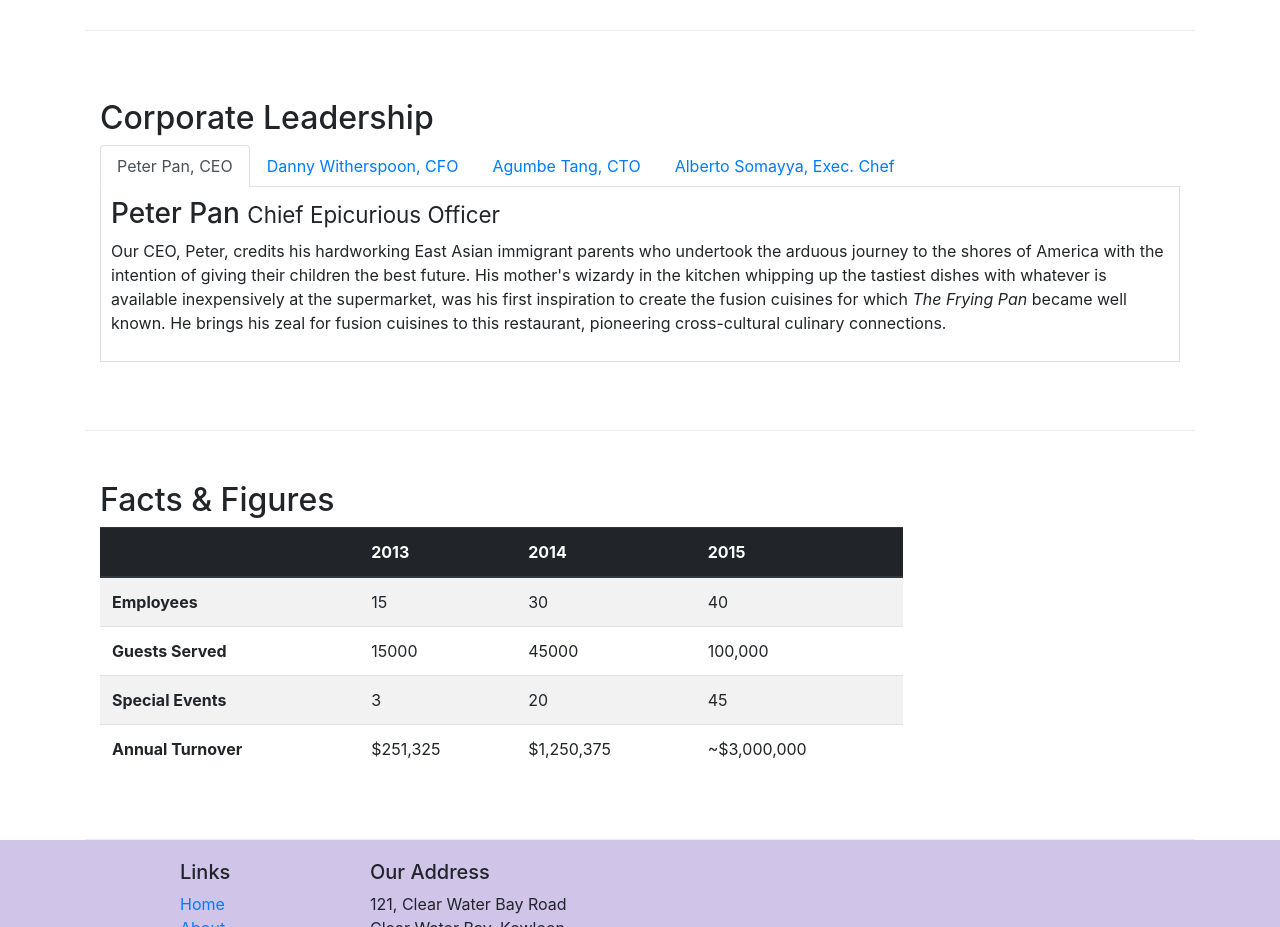
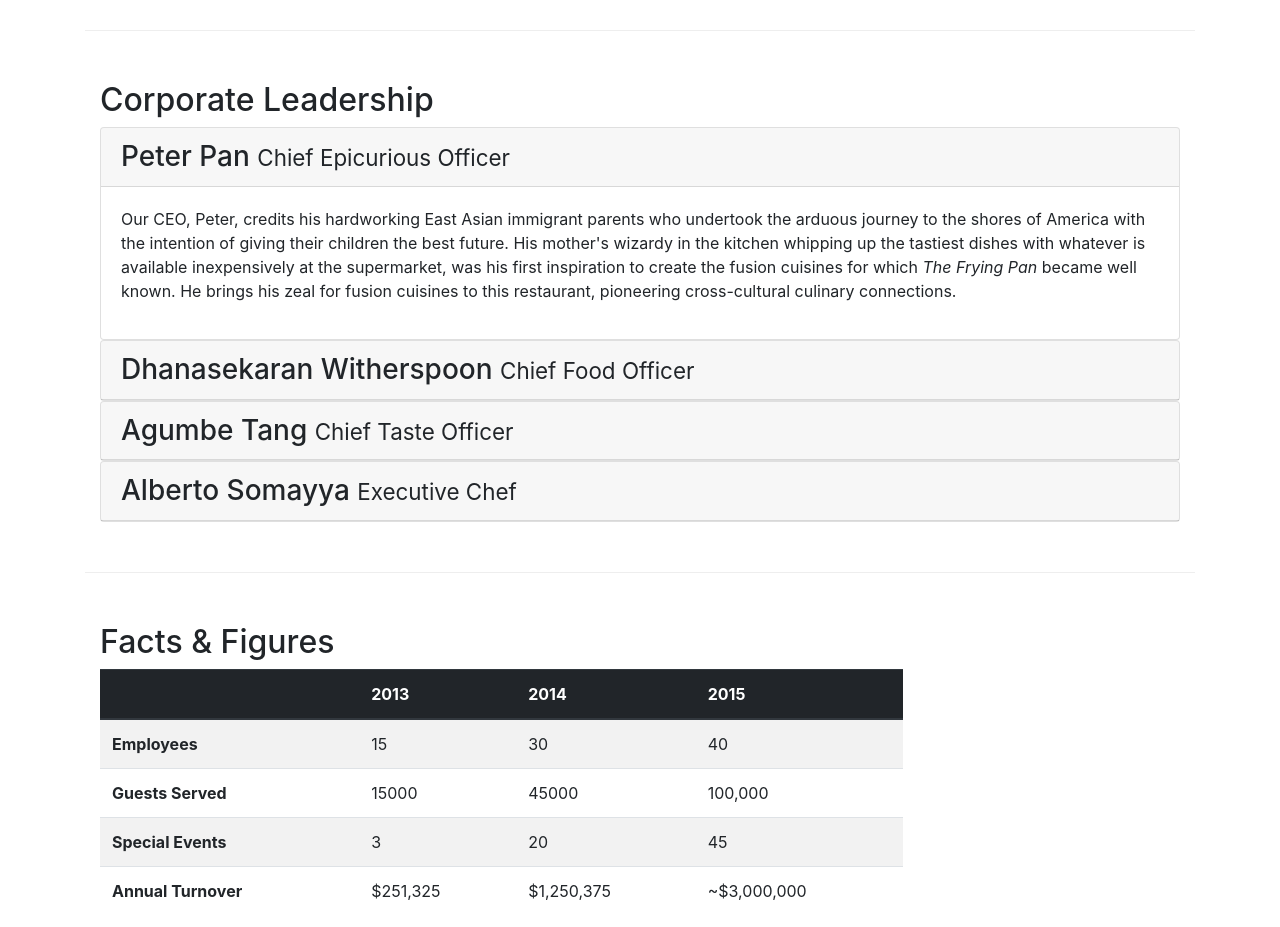
Before and after one commit to kekcoke/bootstrap4, a website: page aboutus.html in a window 1280 px wide. Shown: the part 920-1847 px from the top of the page. Drawn offline with nearby package versions, Linux system fonts and the light colour scheme.

Commit message:
accordion

```diff
--- a/aboutus.html
+++ b/aboutus.html
@@ -102,40 +102,63 @@
         <div class="row row-content align-items-center">
             <div class="col col-12">
                 <h2>Corporate Leadership</h2>
-                    <ul class="nav nav-tabs">
-                        <li class="nav-item">
-                          <a class="nav-link active" href="#peter"
-                            role="tab" data-toggle="tab">Peter Pan, CEO</a>
-                        </li>
-                        <li class="nav-item">
-                          <a class="nav-link" href="#danny" role="tab"
-                            data-toggle="tab">Danny Witherspoon, CFO</a>
-                        </li>
-                        <li class="nav-item">
-                          <a class="nav-link" href="#agumbe"role="tab"
-                            data-toggle="tab">Agumbe Tang, CTO</a>
-                        </li>
-                        <li class="nav-item">
-                          <a class="nav-link" href="#alberto" role="tab"
-                            data-toggle="tab">Alberto Somayya, Exec. Chef</a>
-                        </li>
-                    </ul>
-                    <div class="tab-content">
-                        <div role="tabpanel" class="tab-pane fade show active" id="peter">
-                            <h3>Peter Pan <small>Chief Epicurious Officer</small></h3>
+                        <div class="accordion">
+                            <div class="card">
+                                <div class="card-header" role="tab" id="peterhead">
+                                <h3 class="mb-0">
+                                    <a data-toggle="collapse" data-target="#peter">
+                                    Peter Pan <small>Chief Epicurious Officer</small>
+                                    </a>
+                                </h3>
+                                </div>
+                                <div class="collapse show" id="peter" data-parent="#accordion">
+                                    <div class="card-body">
                                         <p class="d-none d-sm-block">Our CEO, Peter, credits his hardworking East Asian immigrant parents who undertook the arduous journey to the shores of America with the intention of giving their children the best future. His mother's wizardy in the kitchen whipping up the tastiest dishes with whatever is available inexpensively at the supermarket, was his first inspiration to create the fusion cuisines for which <em>The Frying Pan</em> became well known. He brings his zeal for fusion cuisines to this restaurant, pioneering cross-cultural culinary connections.</p>
+
                                     </div>
-                        <div role="tabpanel" class="tab-pane fade fade" id="peter">
-                            <h3>Dhanasekaran Witherspoon <small>Chief Food Officer</small></h3>
+                                </div>
+                            </div>
+                            <div class="card">
+                                <div class="card-header" role="tab" id="dannyhead">
+                                <h3 class="mb-0">
+                                    <a class="collapsed" data-toggle="collapse" data-target="#danny">
+                                    Dhanasekaran Witherspoon <small>Chief Food Officer</small>
+                                    </a>
+                                </h3>
+                            </div>
+                            <div class="collapse" id="danny" data-parent="#accordion">
+                                <div class="card-body">
                                     <p class="d-none d-sm-block">Our CFO, Danny, as he is affectionately referred to by his colleagues, comes from a long established family tradition in farming and produce. His experiences growing up on a farm in the Australian outback gave him great appreciation for varieties of food sources. As he puts it in his own words, <em>Everything that runs, wins, and everything that stays, pays!</em></p>
                                 </div>
-                        <div role="tabpanel" class="tab-pane fade fade" id="agumbe">
-                            <h3>Agumbe Tang <small>Chief Taste Officer</small></h3>
+                            </div>
+                        </div>
+                        <div class="card">
+                                <div class="card-header" role="tab" id="agumbehead">
+                                <h3 class="mb-0">
+                                    <a class="collapsed" data-toggle="collapse" data-target="#agumbe">
+                                    Agumbe Tang <small>Chief Taste Officer</small>
+                                    </a>
+                                </h3>
+                            </div>
+                            <div class="collapse" id="agumbe" data-parent="#accordion">
+                                <div class="card-body">
                                     <p class="d-none d-sm-block">Blessed with the most discerning gustatory sense, Agumbe, our CTO, personally ensures that every dish that we serve meets his exacting tastes. Our chefs dread the tongue lashing that ensues if their dish does not meet his exacting standards. He lives by his motto, <em>You click only if you survive my lick.</em></p>
                                 </div>
-                        <div role="tabpanel" class="tab-pane fade fade" id="alberto">
-                            <h3>Alberto Somayya <small>Executive Chef</small></h3>
+                            </div>
+                        </div>
+                        <div class="card">
+                                <div class="card-header" role="tab" id="albertohead">
+                                <h3 class="mb-0">
+                                    <a class="collapsed" data-toggle="collapse" data-target="#alberto">
+                                    Alberto Somayya <small>Executive Chef</small>
+                                    </a>
+                                </h3>
+                            </div>
+                            <div class="collapse" id="alberto" data-parent="#accordion">
+                                <div class="card-body">
                                     <p class="d-none d-sm-block">Award winning three-star Michelin chef with wide International experience having worked closely with whos-who in the culinary world, he specializes in creating mouthwatering Indo-Italian fusion experiences. He says, <em>Put together the cuisines from the two craziest cultures, and you get a winning hit! Amma Mia!</em></p>
+                                </div>
+                            </div>
                         </div>
                 </div>
             </div>
```
Lines whose indentation alone changed are shown as unchanged.
